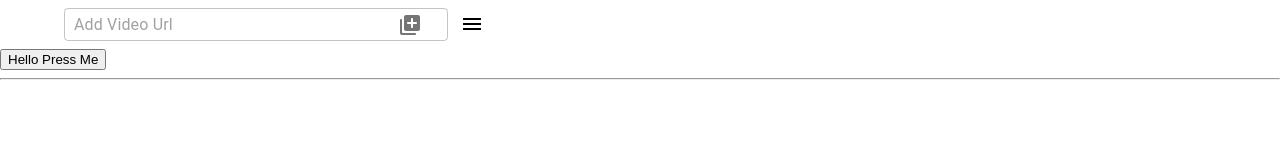
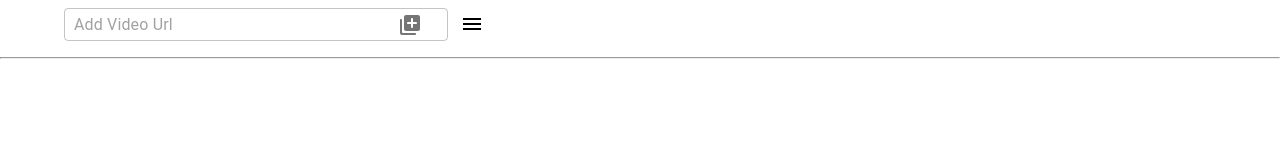
Before and after one commit to preetpatel/MSAScribrFrontEnd, a React (Create React App) app: page / in a window 1280 px wide. Shown: the top 160 px of the page. Built offline with nearby package versions, Linux system fonts and the light colour scheme; the HTML template or start-up script is replaced by a standard one.

Commit message:
Removing testing button

```diff
--- a/src/Screens/MainScreen/MainScreen.tsx
+++ b/src/Screens/MainScreen/MainScreen.tsx
@@ -64,7 +64,6 @@ export default class MainScreen extends React.Component<IProps,IState>{
     public render() {
         return (<div>
             <Header person={this.props.person} addVideo={this.addVideo}/>
-            <button onClick={this.callCaptionFunc}>Hello Press Me</button>
             <hr/>
             <ReactPlayer
                 ref = {this.setRef}
```
